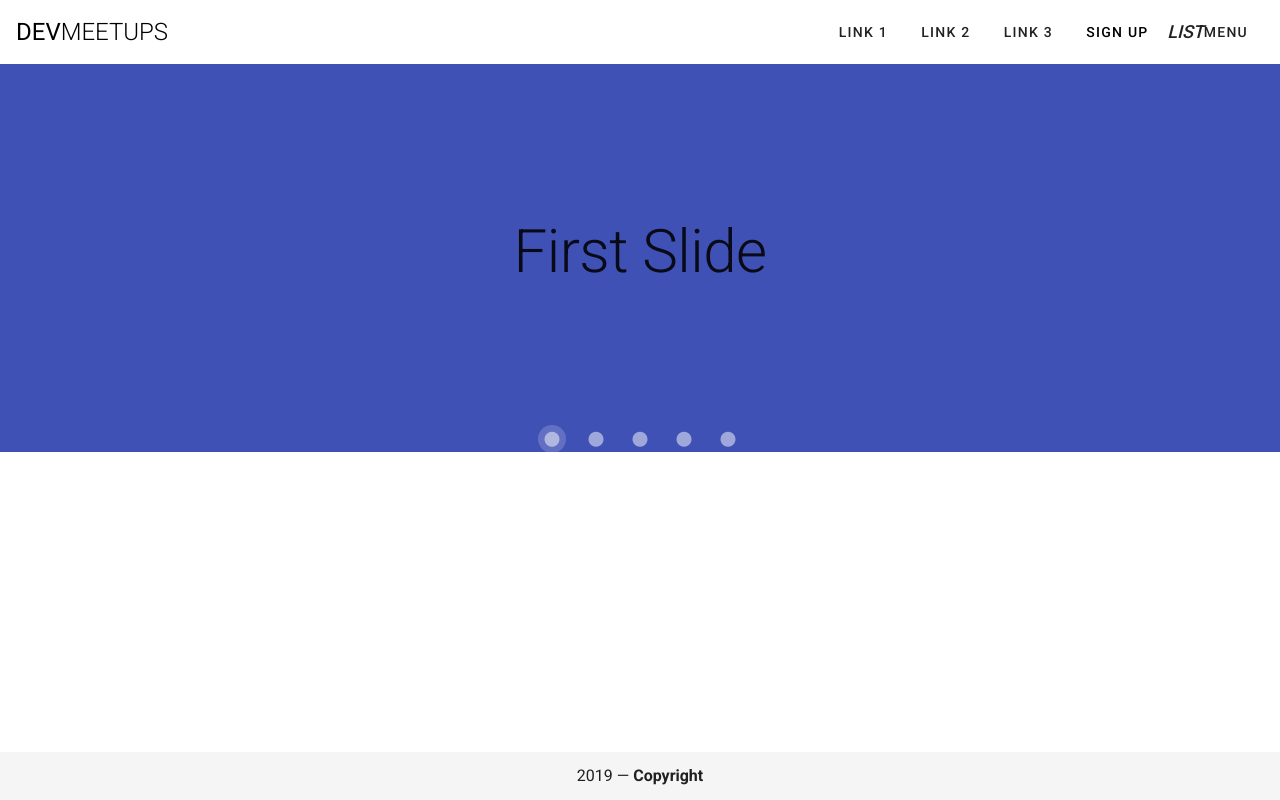
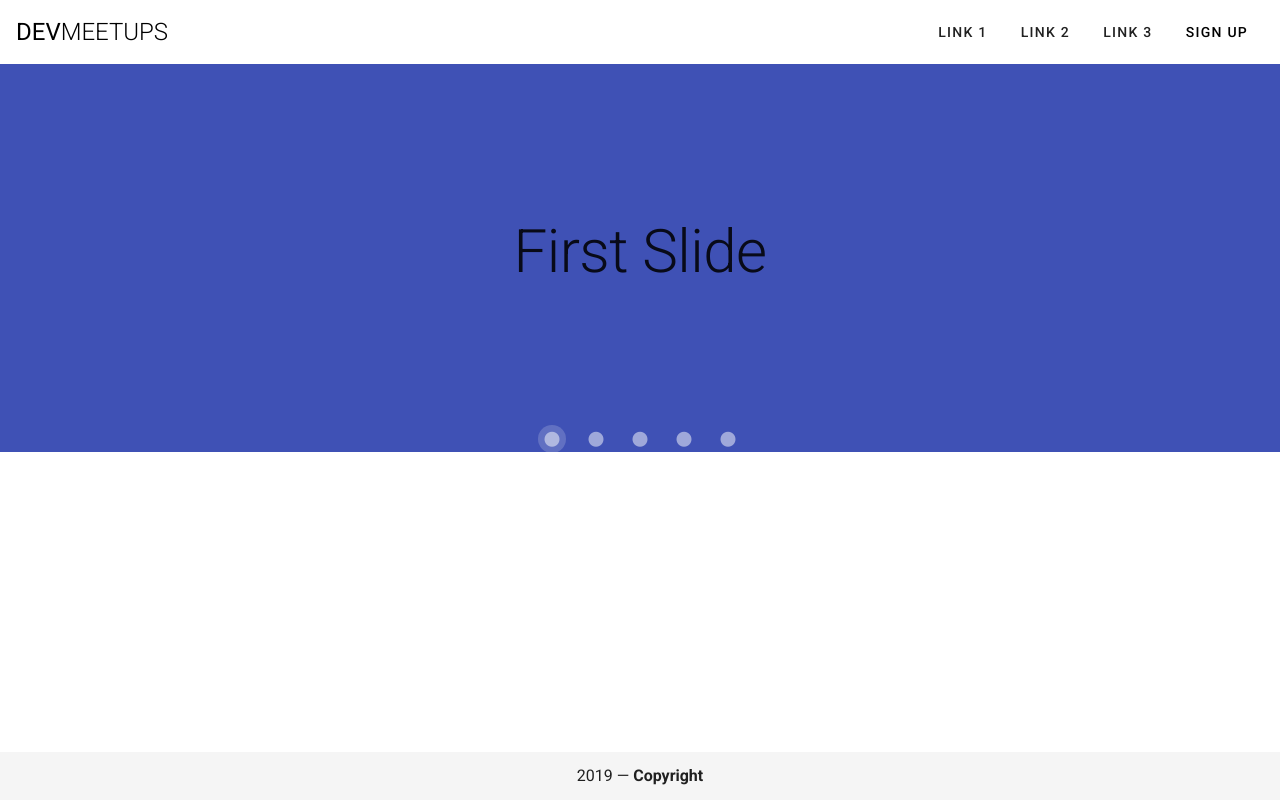
Before and after one commit to Ewelai/dev-meetup, a Vue app: page / in a window 1280 px wide. Built offline with nearby package versions, Linux system fonts and the light colour scheme.

Commit message:
feat: add burger menu response

```diff
--- a/src/components/main/header/Header.vue
+++ b/src/components/main/header/Header.vue
@@ -18,11 +18,12 @@
         </v-btn>
       </v-toolbar-items>
 
-      <v-menu offset-y>
+      <div class="hidden-md-and-up">
+        <v-menu offset-y>
         <template v-slot:activator="{ on }">
           <v-btn text v-on="on">
-            <v-icon left>list</v-icon>
             Menu
+            <v-icon right>mdi-dots-vertical</v-icon>
           </v-btn>
         </template>
         <v-list>
@@ -33,6 +34,7 @@
           </v-list-item>
         </v-list>
       </v-menu>
+      </div>
     </v-toolbar>
   </div>
 </template>
```
